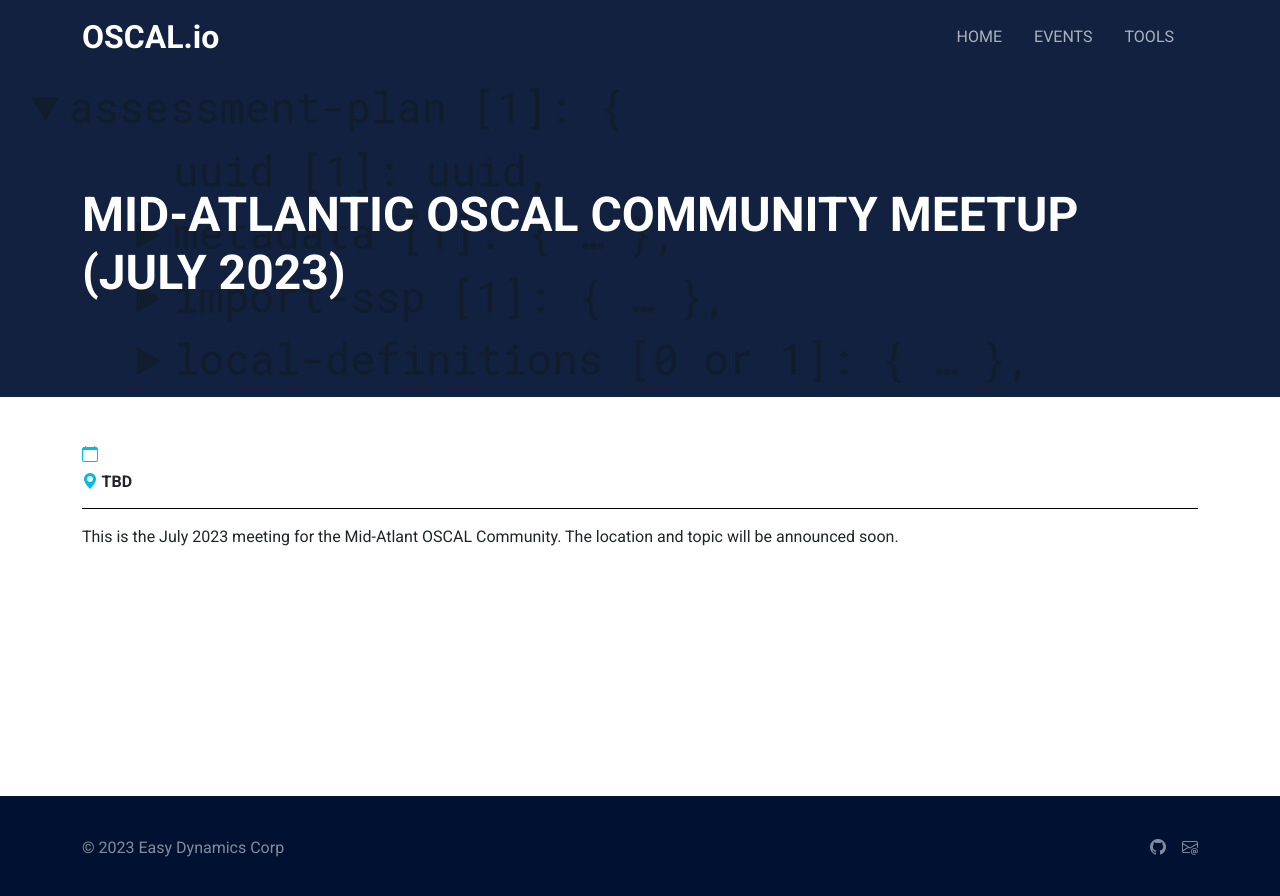
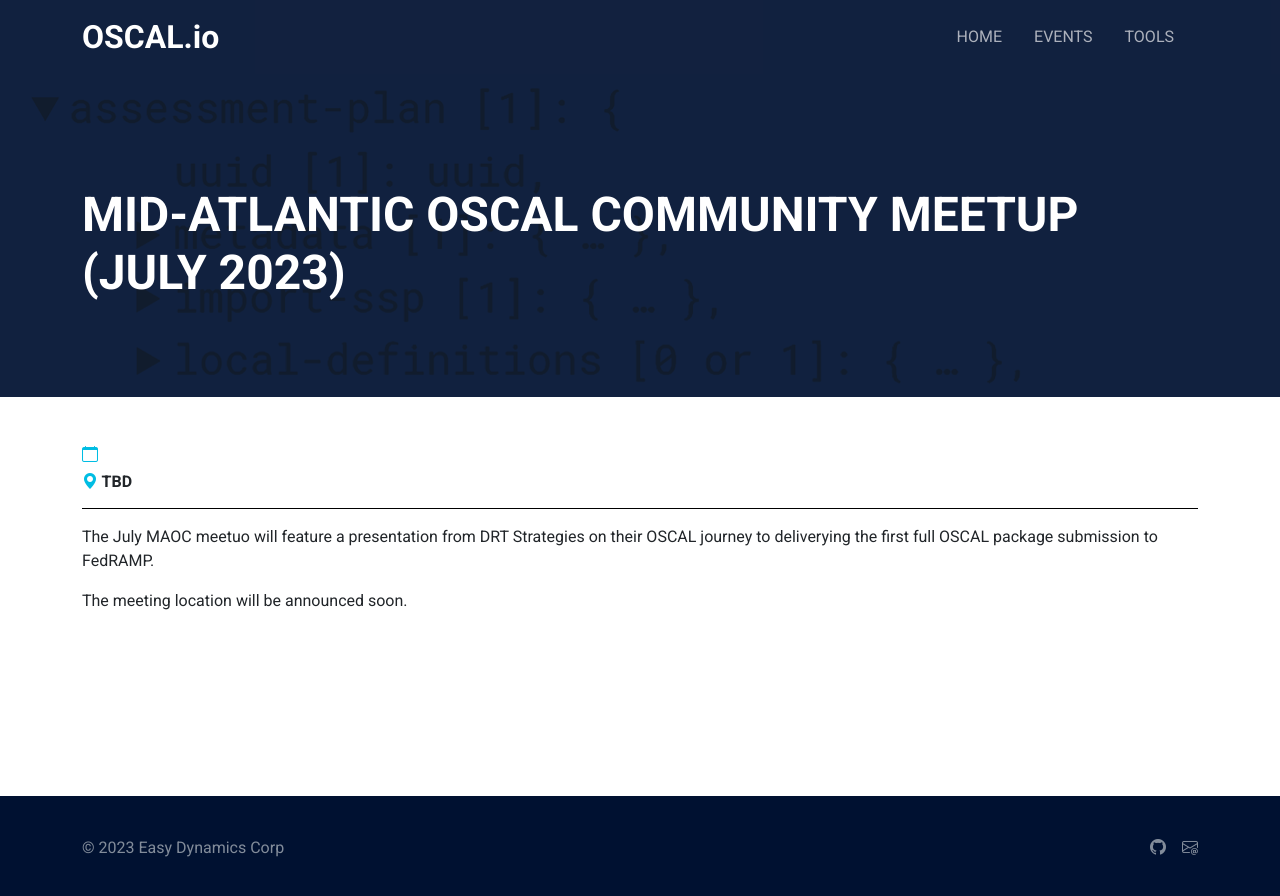
Before and after one commit to EasyDynamics/oscal.io, a Jekyll site: the page built from _events/2023-07-maoc-meetup.md, in a window 1280 px wide. Shown: the top 896 px of the page. Built offline with Jekyll 4.4.1, drawn with Linux system fonts in a browser that asks for light colours.

Commit message:
chore: load in more events

```diff
--- a/_events/2023-05-edc-happy.html
+++ b/_events/2023-05-edc-happy.html
@@ -9,5 +9,5 @@ link: null
 
 <p>
   <a href="https://www.easydynamics.com">Easy Dynamics</a> is hosting a happy hour after the first
-  day of the NIST OSCAL Conference and Workshop.
+  day of the NIST OSCAL Conference.
 </p>
--- a/_events/2023-05-nist-oscal-workshop.html
+++ b/_events/2023-05-nist-oscal-conference.html
@@ -1,7 +1,7 @@
 ---
 start-date: 2023-05-23T09:00:00-04:00
-end-date: 2023-05-24T12:00:00-04:00
-title: 4th Annual OSCAL Conference and Workshop
+end-date: 2023-05-23T05:00:00-04:00
+title: 4th Annual OSCAL Conference
 location: Herbert C. Hoover Federal Building
 map-link: https://goo.gl/maps/NRDw37moD8qF3E2n8
 link:
--- a/_events/2023-07-maoc-meetup.html
+++ b/_events/2023-07-maoc-meetup.md
@@ -9,7 +9,7 @@ link:
   url: https://www.meetup.com/mid-atlantic-oscal-group/events/291166647/
 ---
 
-<p>
-  This is the July 2023 meeting for the Mid-Atlant OSCAL Community. The location
-  and topic will be announced soon.
-</p>
+The July MAOC meetuo will feature a presentation from DRT Strategies on their OSCAL journey
+to deliverying the first full OSCAL package submission to FedRAMP.
+
+The meeting location will be announced soon.
```
Also changed, not shown: _events/2023-05-data-bites.md (added, +13 -0 lines), _events/2023-05-mini-workshop.md (added, +13 -0 lines), _events/2023-05-nist-oscal-workshop.md (added, +14 -0 lines), _events/2023-06-data-bites-1.md (added, +13 -0 lines), _events/2023-06-data-bites-2.md (added, +13 -0 lines), _events/2023-06-mini-workshop.md (added, +13 -0 lines).
